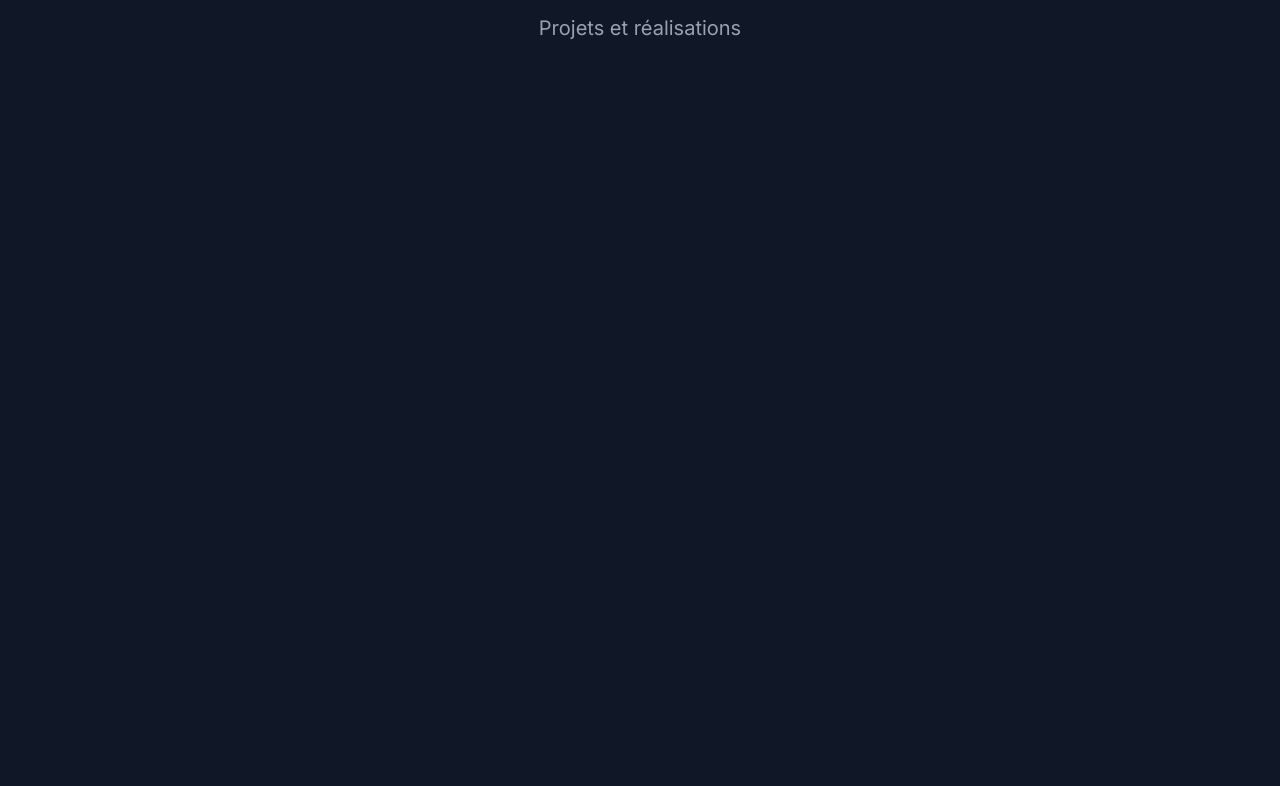
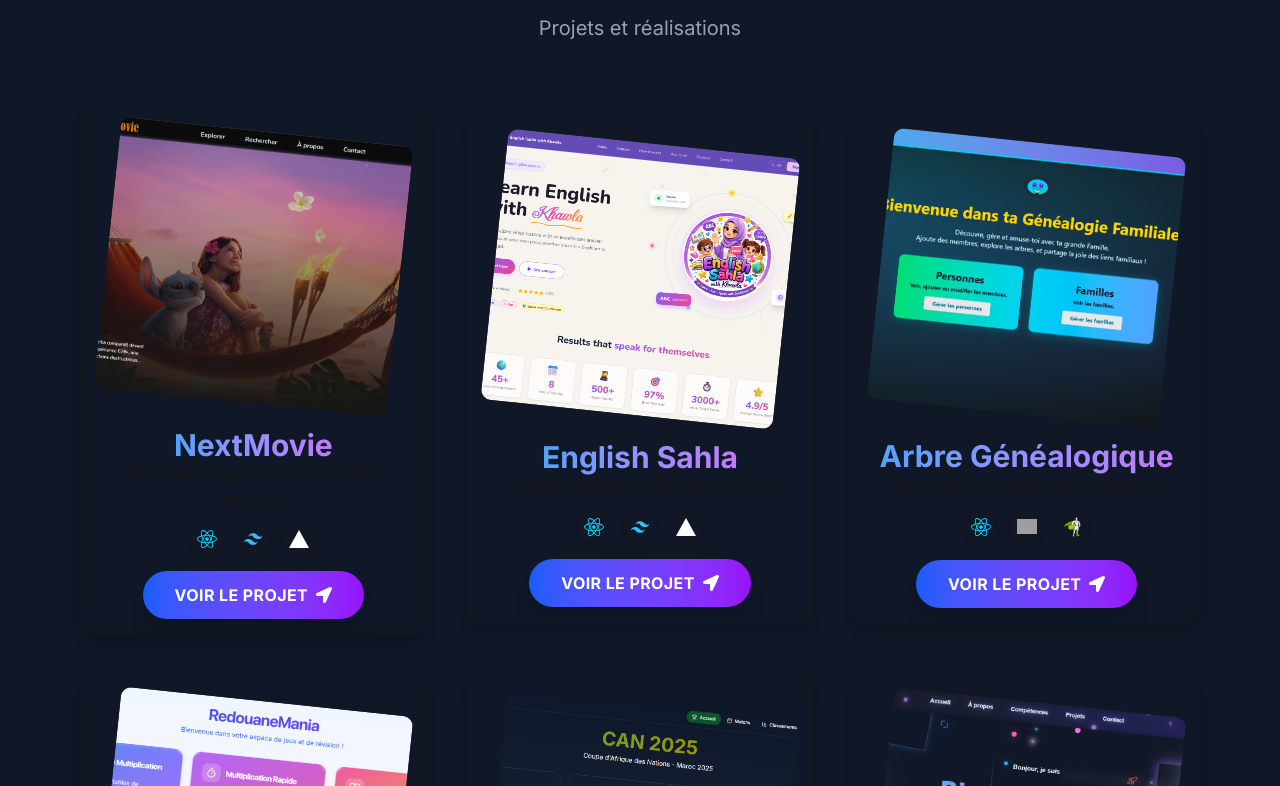
Before and after one commit to Mat95rix7/My_PortFolio, a Next.js app: page / in a window 1280 px wide. Shown: the part 2994-3780 px from the top of the page. Built offline with nearby package versions, Linux system fonts and the light colour scheme; grey boxes are pictures that could not be loaded.

Commit message:
fix warning 2

```diff
--- a/components/Projects.tsx
+++ b/components/Projects.tsx
@@ -39,11 +39,12 @@ useLayoutEffect(() => {
         scale: 1,
         opacity: 1,
         stagger: 0.2,
+        duration: 0.6,
         ease: "power1.out",
         scrollTrigger: {
           trigger: "#projects",
           start: "top 80%",
-          scrub: true,
+          // scrub: true,
         },
       }
     );
@@ -75,7 +76,7 @@ useLayoutEffect(() => {
             transitionSpeed={250}
             tiltMaxAngleX={15}
             tiltMaxAngleY={15}
-            className="group bg-card text-card-foreground border border-border rounded-2xl shadow-lg hover:shadow-4xl transition-all duration-500 overflow-hidden hover:-translate-y-6 hover:scale-105 sm:h-128 h-104 lg:min-h-96 flex flex-col items-center justify-center max-w-md w-full mx-auto projects-animation ring-0 hover:ring-4 hover:ring-primary/40"
+            className="group bg-card text-card-foreground border border-border rounded-2xl shadow-lg hover:shadow-4xl transition-all duration-500 overflow-hidden hover:-translate-y-6 hover:scale-105  flex flex-col items-center justify-center max-w-md w-full mx-auto projects-animation ring-0 hover:ring-4 hover:ring-primary/40"
           >
             <Image
               src={img}
```
